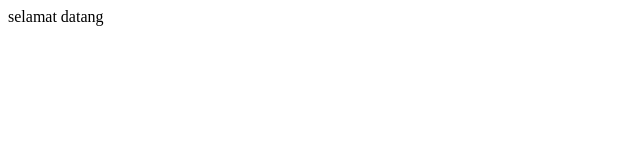
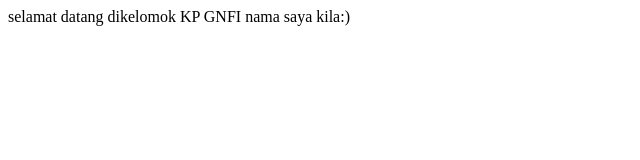
Before and after one commit to KilaKiantari/belajar_git, a plain HTML site: page index.html in a window 1280 px wide. Shown: the whole page, without its empty margins (0-640 px from the left). Drawn offline with Linux system fonts and the light colour scheme.

Commit message:
Aku udah nambahin di kata setelah selamat datang dan perkenalan ttg namaku

```diff
--- a/index.html
+++ b/index.html
@@ -1,3 +1,4 @@
 <html>
-selamat datang
+selamat datang dikelomok KP GNFI
+nama saya kila:)
 </html>
```
